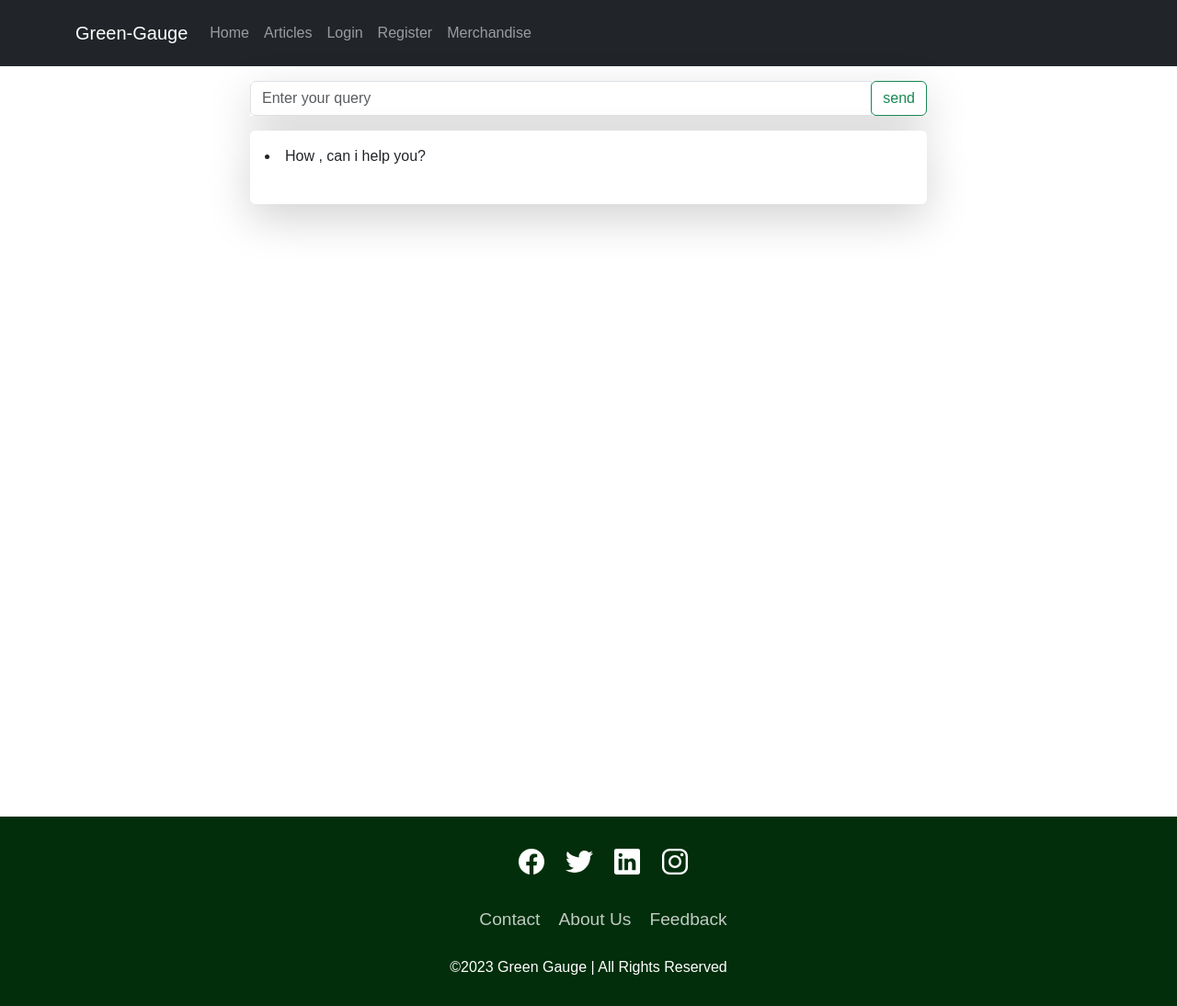
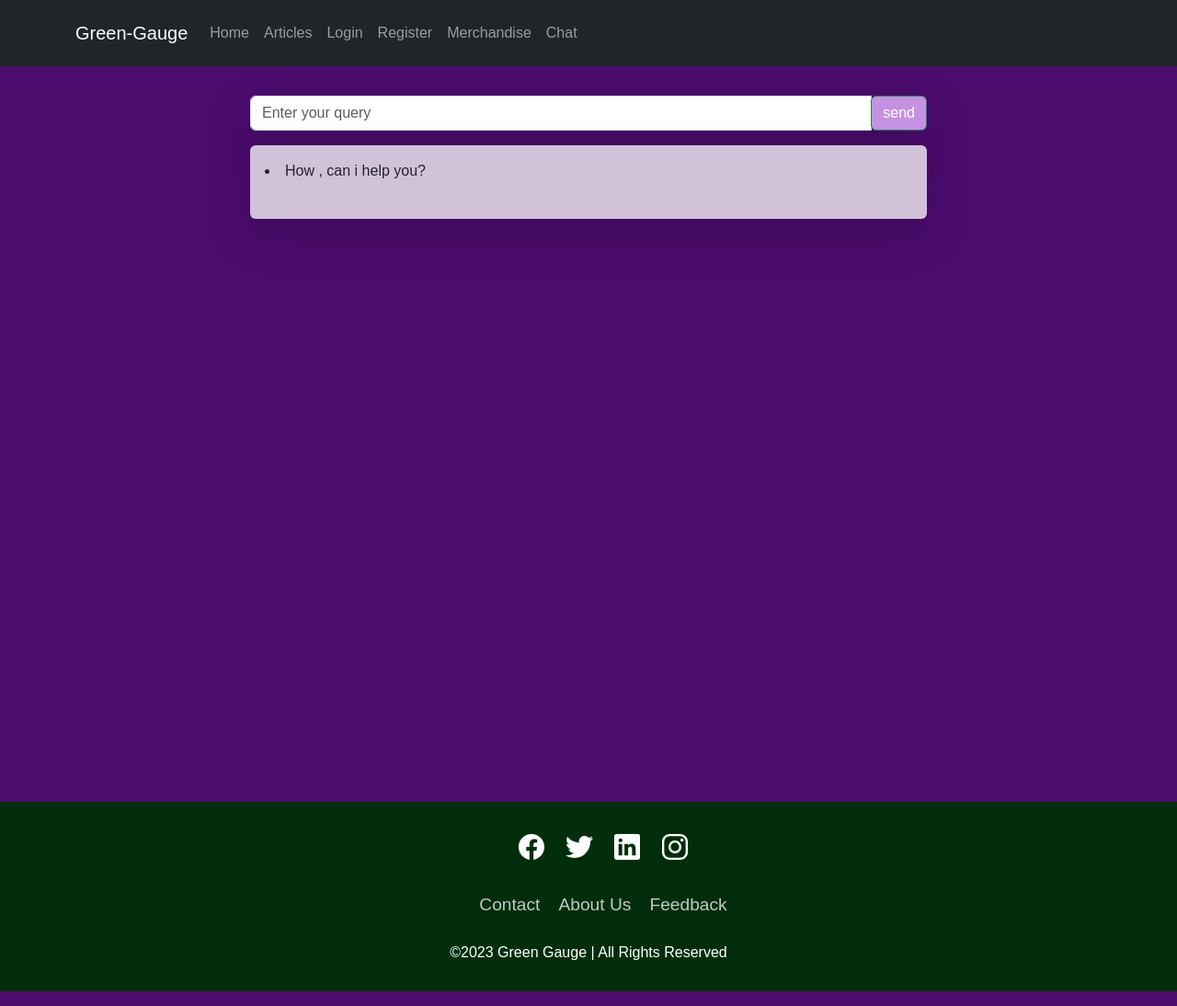
Before and after one commit to ABHISHEKAWASTHI99/Green-Gauge-An-integrated-platform-for-sustainability-practices, a Django app: page /chat/ in a window 1280 px wide. Shown: the whole page at 92% size. Run offline with Django 4.2, Linux system fonts and the light colour scheme; parts of the project's set-up code (start-up, migrations or seed data) failed here and were passed over; some libraries are stand-ins or nearby versions.

Commit message:
final commit

```diff
--- a/templates/account/login.html
+++ b/templates/account/login.html
@@ -28,7 +28,7 @@
 {% block css %}
     <style>
         body{
-            background-color: dimgrey;
+            background-color:bisque;
         }
         .btn{
             width: 100%;
--- a/templates/account/signup.html
+++ b/templates/account/signup.html
@@ -37,6 +37,10 @@
 <style>
     body{
         background-color: antiquewhite;
+        text-align: center;
+    }
+    .btn{
+        width: 100%;
     }
 </style>
 {% endblock css %}
--- a/templates/chat/index.html
+++ b/templates/chat/index.html
@@ -4,20 +4,19 @@
 <!-- the shortcut i used for creating content below -->
 <!-- .container>.row.mt-3>.col-md-8.mx-auto -->
 <div class="container vh-100">
-    <div class="row mt-3">
+    <div class="row mt" style="padding-top: 2rem;">
         <div class="col-md-8 mx-auto">
             <form>
                 <div class="input-group mb-3 shadow-lg">
                     <input type="text" placeholder="Enter your query" class="form-control" name="query" id="query">
                     <div class="input-group-append">
-                        <button type="submit" class="btn btn-outline-success">send</button>
+                        <button type="button" class="btn btn-outline-success">send</button>
                     </div>
                 </div>
             </form>
             <div class="card border-0 shadow-lg p-3">
-                <div class="card-reply area">
-                    <li class=" text-lg">How , can i help you?</li><br
-                        class="clearfix">
+                <div class="card-reply area ">
+                    <li class=" text-lg">How , can i help you?</li><br class="clearfix">
                 </div>
             </div>
         </div>
@@ -25,14 +24,15 @@
 </div>
 {% endblock %}
 
-{% block js %}
+
+{% block css %}
 <!-- jquery -->
 <script src="https://ajax.googleapis.com/ajax/libs/jquery/3.5.1/jquery.min.js"></script>
 <script>
     function doquery(e) {
         query = $('#query').val()
         if (query.length > 0) {
-            $('.area').append('<p-3 text-lg ms-auto">' +query+ '</li><br class="clearfix">')
+            $('.area').append('<p-3 text-lg ms-auto">' + query + '</li><br class="clearfix">')
             $.ajax({
                 type: 'GET',
                 url: '/chat/reply',
@@ -57,4 +57,17 @@
         })
     });
 </script>
+
+<style>
+    main{
+        background-color: rgb(75, 12, 109);
+    }
+    .btn{
+        background-color: rgb(198, 145, 227);
+        color: white;
+    }
+    .card{
+        background-color: rgba(215, 202, 223, 0.961);
+    }
+</style>
 {% endblock %}
--- a/templates/partials/navbar.html
+++ b/templates/partials/navbar.html
@@ -54,6 +54,11 @@
                             Merchandise
                         </a>
                     </li>
+                    <li class="nav-item">
+                        <a class="nav-link" href="{% url 'index' %}">
+                            Chat
+                        </a>
+                    </li>
                 </ul>
                 {% if user.is_authenticated %}
                 <div class="dropdown">
```
Also changed, not shown: db.sqlite3, 3 other files.
